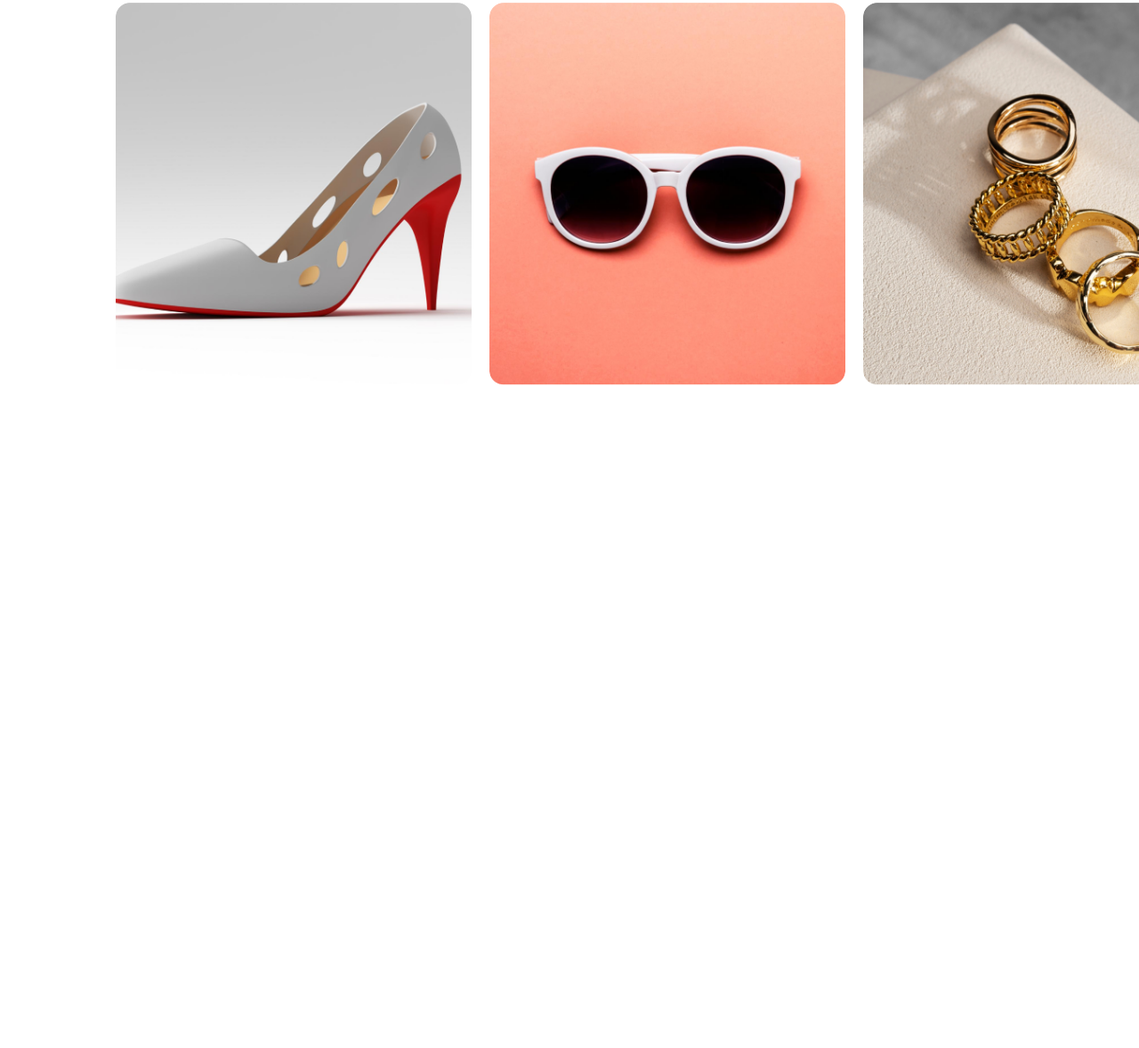
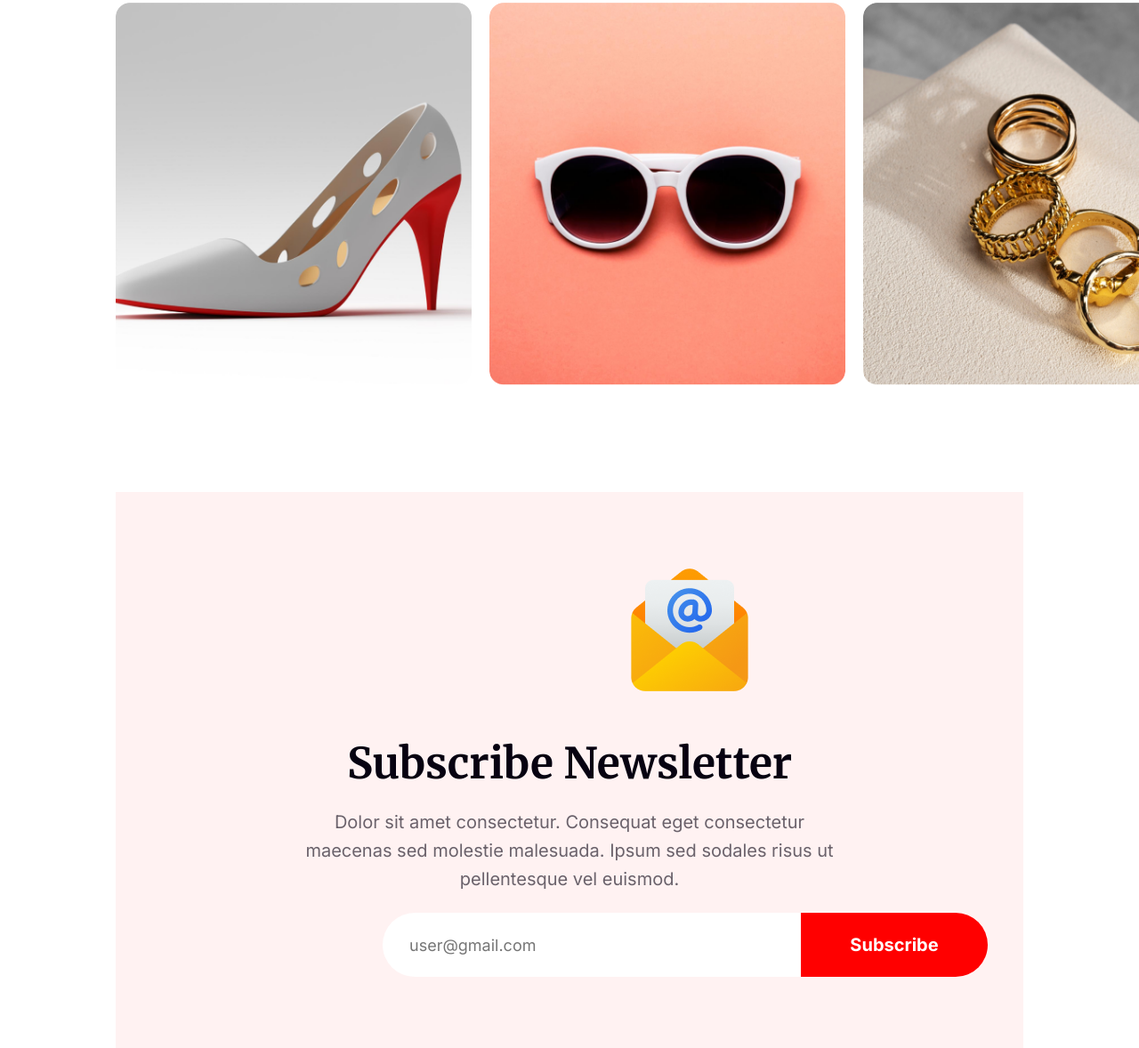
Before and after one commit to Pullock4981/Batch-9-Assignment-1, a plain HTML site: page index.html in a window 1280 px wide. Shown: the part 5536-6714 px from the top of the page at 89% size. Before the commit the page ends 6019 px from the top, so only its background shows below. Drawn offline with Linux system fonts and the light colour scheme.

Commit message:
add subscribe

```diff
--- a/index.html
+++ b/index.html
@@ -172,6 +172,23 @@
             </div>
         </div>
 
+        <!-- subscribe section -->
+
+        <div class="subscribe">
+            <img src="resources/Group 61.png" alt="" class="letter-img">
+            <h1>
+                Subscribe Newsletter
+            </h1>
+            <p>
+                Dolor sit amet consectetur. Consequat eget consectetur maecenas sed molestie malesuada. Ipsum sed
+                sodales risus ut pellentesque vel euismod.
+            </p>
+
+            <input class="email" type="email" name="" id="" placeholder="user@gmail.com">
+            <button class="sub-btn">Subscribe</button>
+
+        </div>
+
     </main>
 
     <!-- footer section -->
--- a/style.css
+++ b/style.css
@@ -330,7 +330,7 @@
     margin-left: 130px;
     margin-right: 130px;
     margin-top: 120px;
-    margin-bottom: 50px;
+    /* margin-bottom: 50px; */
 
 }
 
@@ -376,3 +376,71 @@
     justify-content: space-between;
     gap: 20px;
 }
+
+/* subscribe section */
+
+.subscribe{
+    margin-top: 120px;
+    margin-left: 130px;
+    margin-right: 130px;
+    padding-bottom: 80px;
+    background: rgba(255, 0, 0, 0.05);
+}
+
+.letter-img{
+   padding-top: 80px;
+   padding-left: 570px;
+   margin-bottom: 40px;
+}
+
+.subscribe h1{
+    color: #070211;
+    text-align: center;
+    font-family: Merriweather;
+    font-size: 48px;
+    font-weight: 900;
+    margin-bottom: 20px;
+}
+
+.subscribe p{
+    color: rgba(7, 2, 17, 0.60);
+    text-align: center;
+    font-family: Inter;
+    font-size: 20px;
+    font-weight: 400;
+    line-height: 32px;
+    margin-left: 200px;
+    margin-right: 200px;
+    margin-bottom: 22px;
+}
+
+.email{
+    width: 648px;
+    height: 72px;
+    border-radius: 50px;
+    background: #FFF;
+    margin-bottom: 80px;
+    margin-left: 300px;
+    padding-left: 30px;
+    color: rgba(7, 2, 17, 0.30);
+    font-family: Inter;
+    font-size: 18px;
+    font-weight: 400;
+    border: 0;
+    position: absolute;
+}
+
+.sub-btn{
+    width: 210px;
+    height: 72px;
+    border-radius: 0px 50px 50px 0px;
+    background: #F00;
+    color: #FFF;
+    text-align: center;
+    font-family: Inter;
+    font-size: 20px;
+    font-weight: 600;
+    border: 0;
+    position: relative;
+    left: 770px;
+}
```
